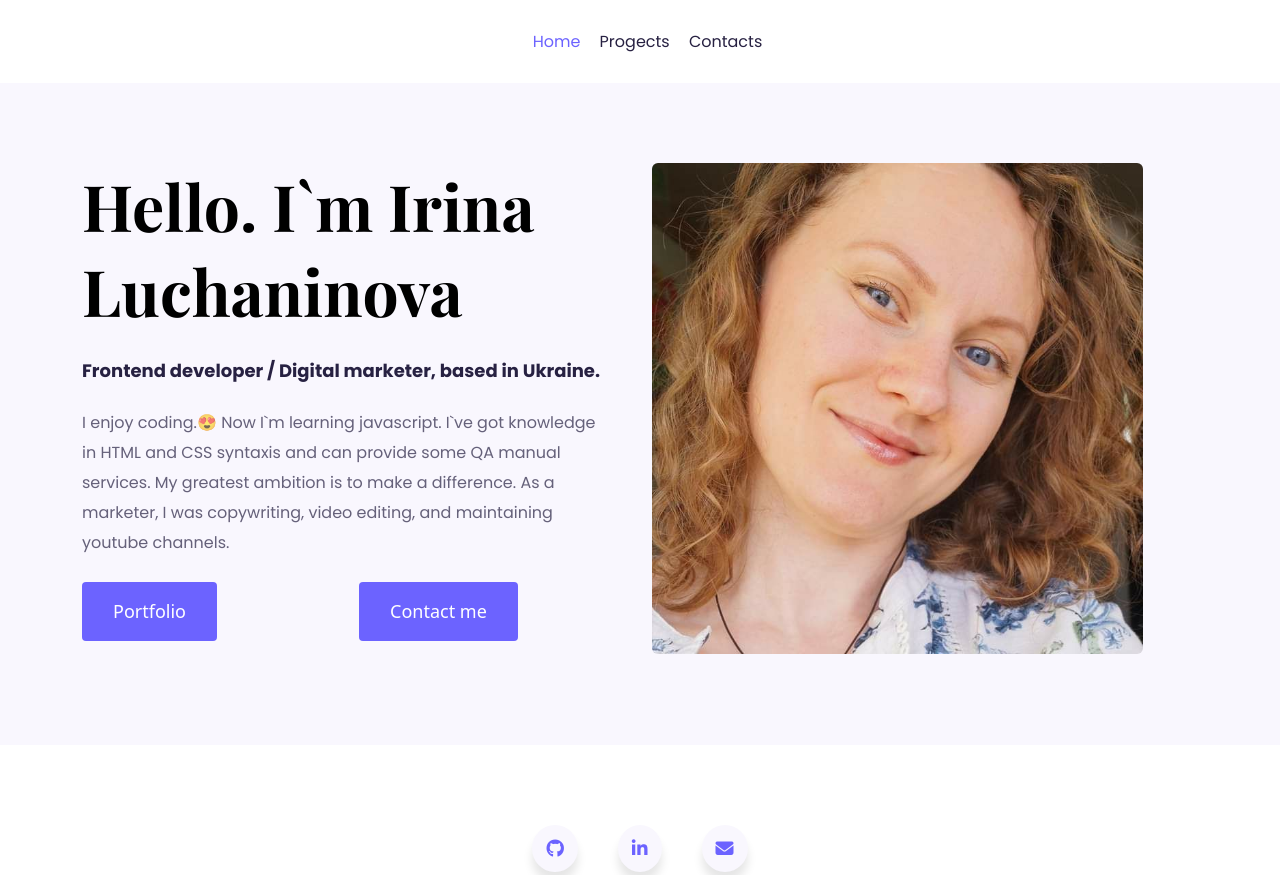
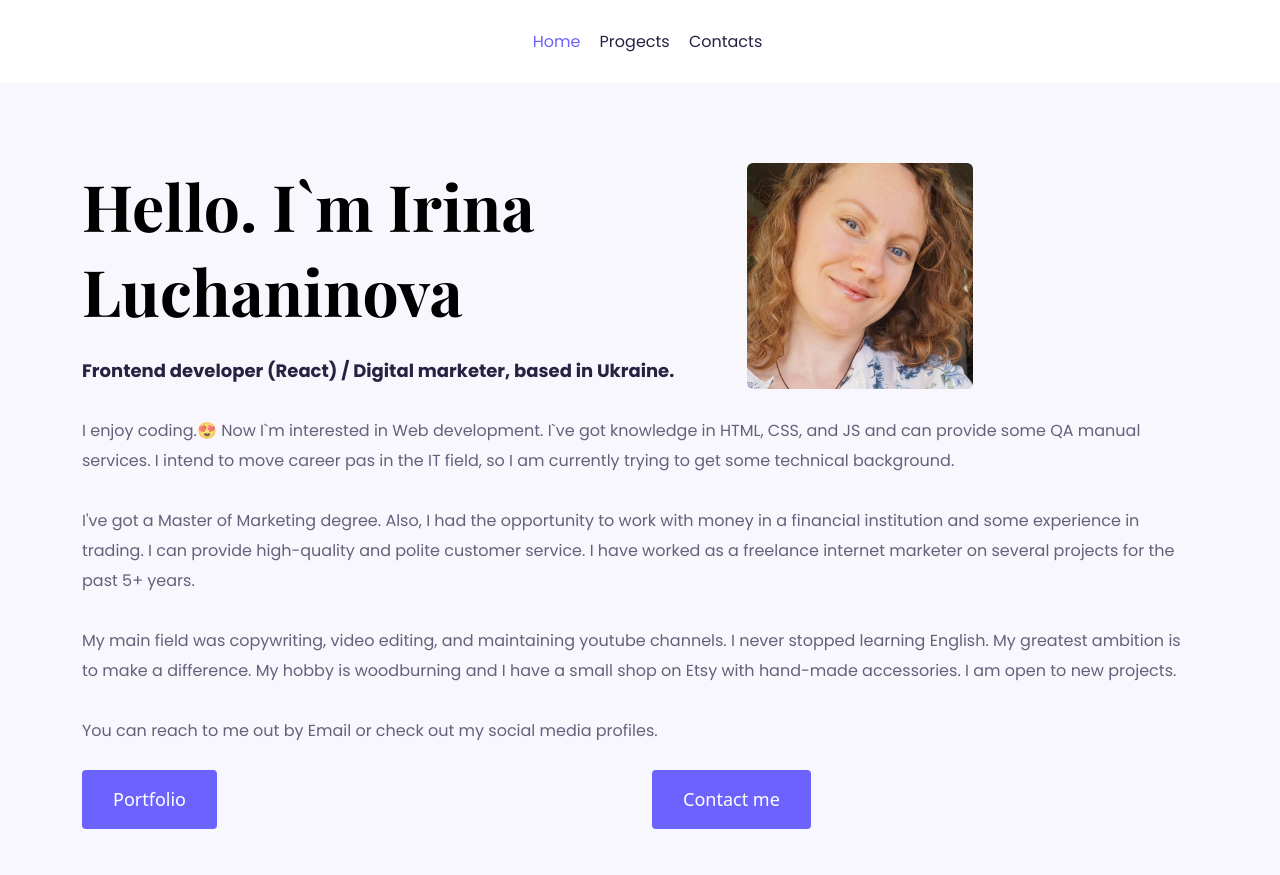
Before and after one commit to luchaninova/portfolio_luchaninova, a plain HTML site: page index.html in a window 1280 px wide. Shown: the top 875 px of the page. Drawn offline with nearby package versions, Linux system fonts and the light colour scheme.

Commit message:
Update home page info and styling

```diff
--- a/index.html
+++ b/index.html
@@ -73,18 +73,46 @@
     <div class="hero">
       <div class="container">
         <div class="row">
-          <div class="col-lg">
-            <div class="hero-text-wrapper me-3">
+          <div class="col-lg-7">
+            <div class="me-3">
               <h1>Hello. I`m Irina Luchaninova</h1>
               <h2 class="mt-4">
-                Frontend developer / Digital marketer, based in Ukraine.
+                Frontend developer (React) / Digital marketer, based in Ukraine.
               </h2>
+            </div>
+          </div>
+          <div class="col-lg-5">
+            <img
+              src="images/irina_luchaninova.jpg"
+              class="hero-image rounded img-fluid"
+              alt="Irina Luchaninova"
+            />
+          </div>
+        </div>
+        <div class="hero-text-wrapper">
           <p class="mt-4">
-                I enjoy coding.😍 Now I`m learning javascript. I`ve got
-                knowledge in HTML and CSS syntaxis and can provide some QA
-                manual services. My greatest ambition is to make a difference.
-                As a marketer, I was copywriting, video editing, and maintaining
-                youtube channels.
+            I enjoy coding.😍 Now I`m interested in Web development. I`ve got
+            knowledge in HTML, CSS, and JS and can provide some QA manual
+            services. I intend to move career pas in the IT field, so I am
+            currently trying to get some technical background.
+            <br />
+            <br />
+            I've got a Master of Marketing degree. Also, I had the opportunity
+            to work with money in a financial institution and some experience in
+            trading. I can provide high-quality and polite customer service. I
+            have worked as a freelance internet marketer on several projects for
+            the past 5+ years.
+            <br />
+            <br />
+            My main field was copywriting, video editing, and maintaining
+            youtube channels. I never stopped learning English. My greatest
+            ambition is to make a difference. My hobby is woodburning and I have
+            a small shop on Etsy with hand-made accessories. I am open to new
+            projects.
+            <br />
+            <br />
+            You can reach to me out by Email or check out my social media
+            profiles.
           </p>
           <div class="row mt-4 mb-4">
             <div class="col">
@@ -103,15 +131,6 @@
                 >Contact me</a
               >
             </div>
-              </div>
-            </div>
-          </div>
-          <div class="col-lg">
-            <img
-              src="images/irina_luchaninova.jpg"
-              class="hero-image rounded img-fluid"
-              alt="Irina Luchaninova"
-            />
           </div>
         </div>
       </div>
--- a/style/styles.css
+++ b/style/styles.css
@@ -116,7 +116,7 @@ footer .signature a {
 }
 
 .hero .img-fluid {
-  max-width: 90%;
+  max-width: 50%;
 }
 
 .btn-branding {
@@ -155,10 +155,10 @@ footer .signature a {
   color: #000000;
 }
 
-@media (max-width: 900px) {
+@media (max-width: 991px) {
   h1 {
-    font-size: 50px;
-    line-height: 60px;
+    font-size: 40px;
+    line-height: 50px;
   }
 
   p {
@@ -172,6 +172,6 @@ footer .signature a {
   }
 
   .img-fluid {
-    max-width: 70%;
+    max-width: 30%;
   }
 }
```
Lines whose indentation alone changed are shown as unchanged.
